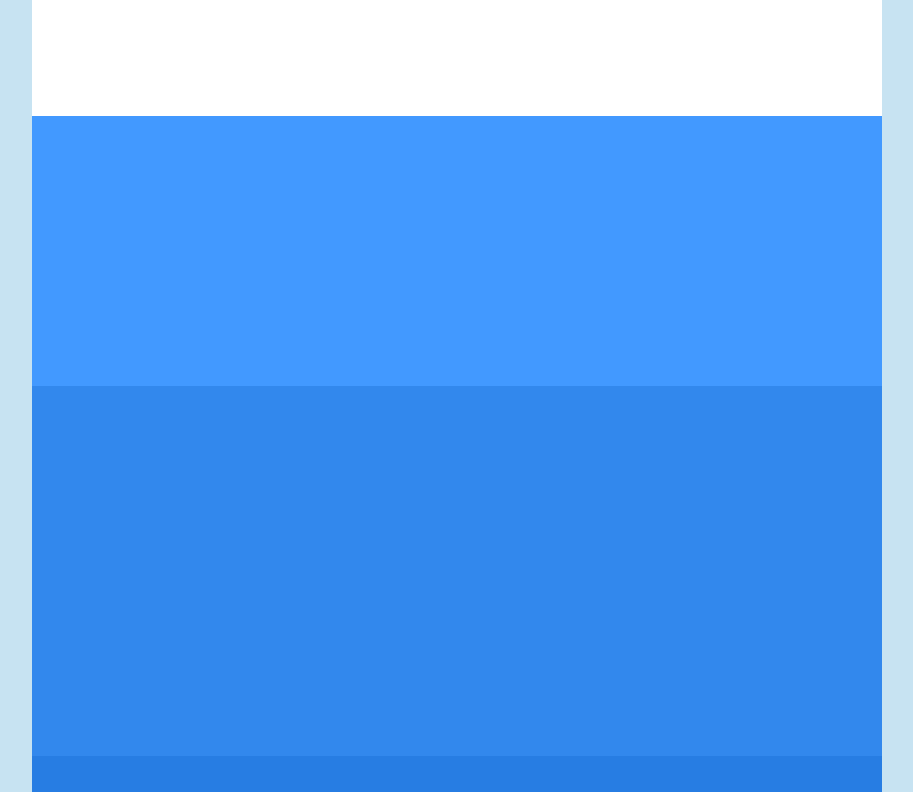
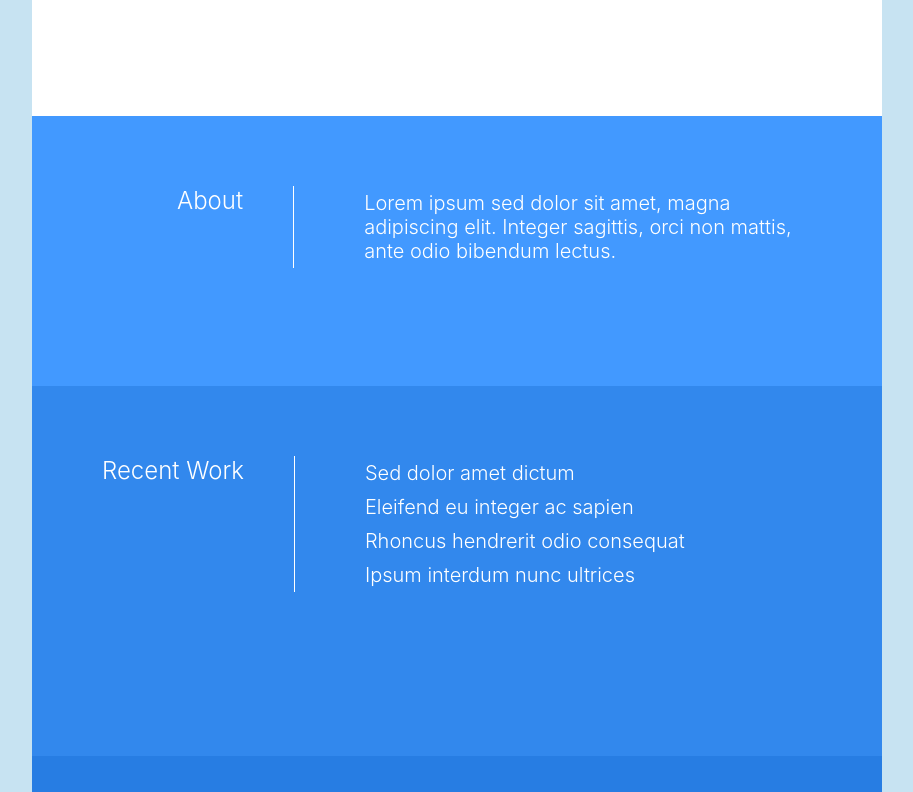
Before and after one commit to DashaDasha88/resumepage-u, a plain HTML site: page index.html in a window 1280 px wide. Shown: the part 484-1276 px from the top of the page, without its empty margins (183-1096 px from the left). Drawn offline with Linux system fonts and the light colour scheme.

Commit message:
add partial work section styles

```diff
--- a/index.html
+++ b/index.html
@@ -19,11 +19,22 @@
   </div>
 
   <div class="about">
-
+    <div class="about-content">
+      <h2>About</h2>
+      <p>Lorem ipsum sed dolor sit amet, magna adipiscing elit. Integer sagittis, orci non mattis, ante odio bibendum lectus.</p>
+    </div>
   </div>
 
   <div class="work">
-
+    <div class="work-content">
+      <h2>Recent Work</h2>
+      <ul>
+        <li>Sed dolor amet dictum</li>
+        <li>Eleifend eu integer ac sapien</li>
+        <li>Rhoncus hendrerit odio consequat</li>
+        <li>Ipsum interdum nunc ultrices</li>
+      </ul>
+    </div>
   </div>
 
   <div class="contact">
--- a/styles.css
+++ b/styles.css
@@ -10,6 +10,27 @@ html, body {
   padding-top: 50px;
   padding-bottom: 500px;
   font-family: 'Inter', sans-serif;
+}
+
+h2 {
+  color: white;
+  font-weight: 300;
+}
+
+p {
+  color: white;
+  font-size: 20px;
+  font-weight: 300;
+  list-style-type: none;
+  padding: 5px 0;
+}
+
+ul > li {
+  padding: 5px 70px;
+  list-style-type: none;
+  color: white;
+  font-size: 20px;
+  font-weight: 300;
 }
 
 .header {
@@ -51,11 +72,38 @@ html, body {
   background-color: #4299FF;
 }
 
+.about-content {
+  padding-top: 70px;
+  padding-left: 145px;
+  display: flex;
+}
+
+.about-content > h2 {
+  padding-right: 50px;
+  border-right: 1px solid white;
+}
+
+.about-content > p {
+  padding-left: 70px;
+  padding-right: 70px;
+}
+
 .work {
   height: 370px;
   width: 850px;
   margin: auto;
   background-color: #3288ED;
+}
+
+.work-content {
+  padding-top: 70px;
+  padding-left: 70px;
+  display: flex;
+}
+
+.work-content > h2 {
+  padding-right: 50px;
+  border-right: 1px solid white;
 }
 
 .contact {
```
